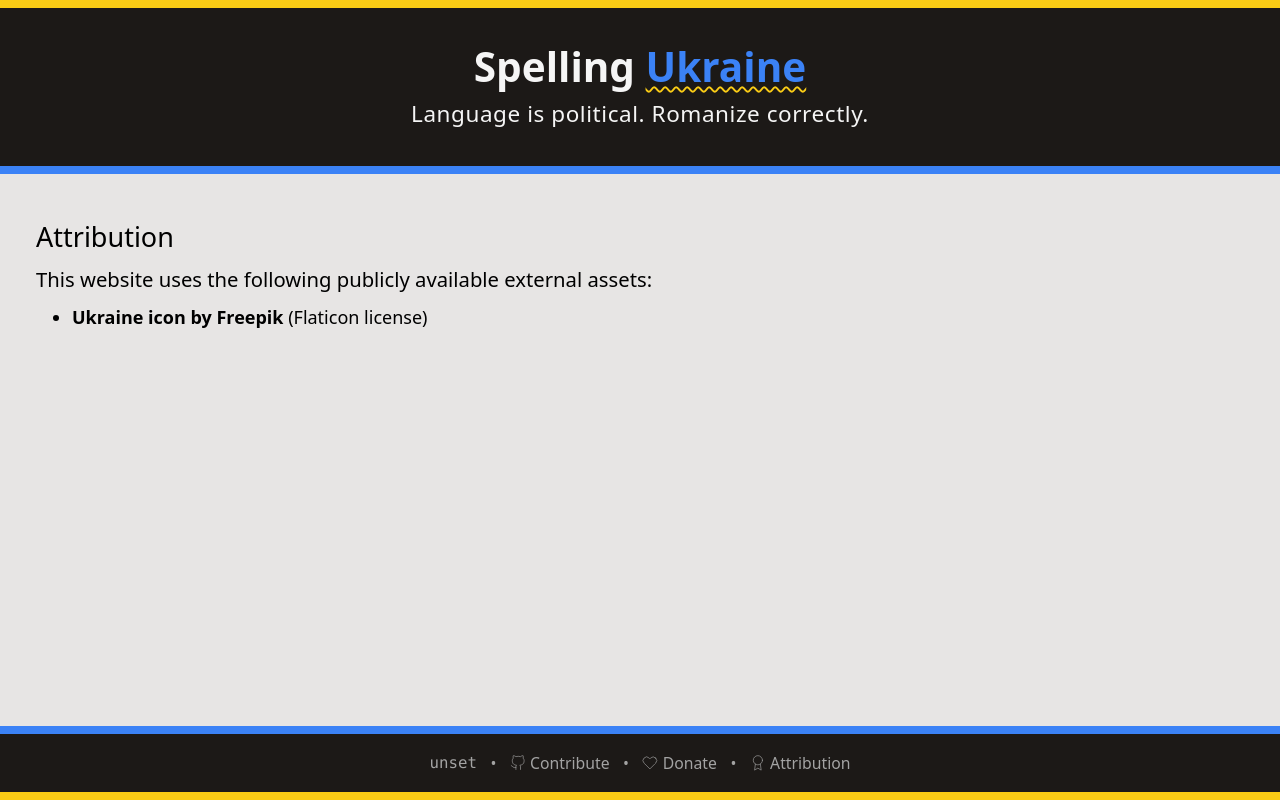
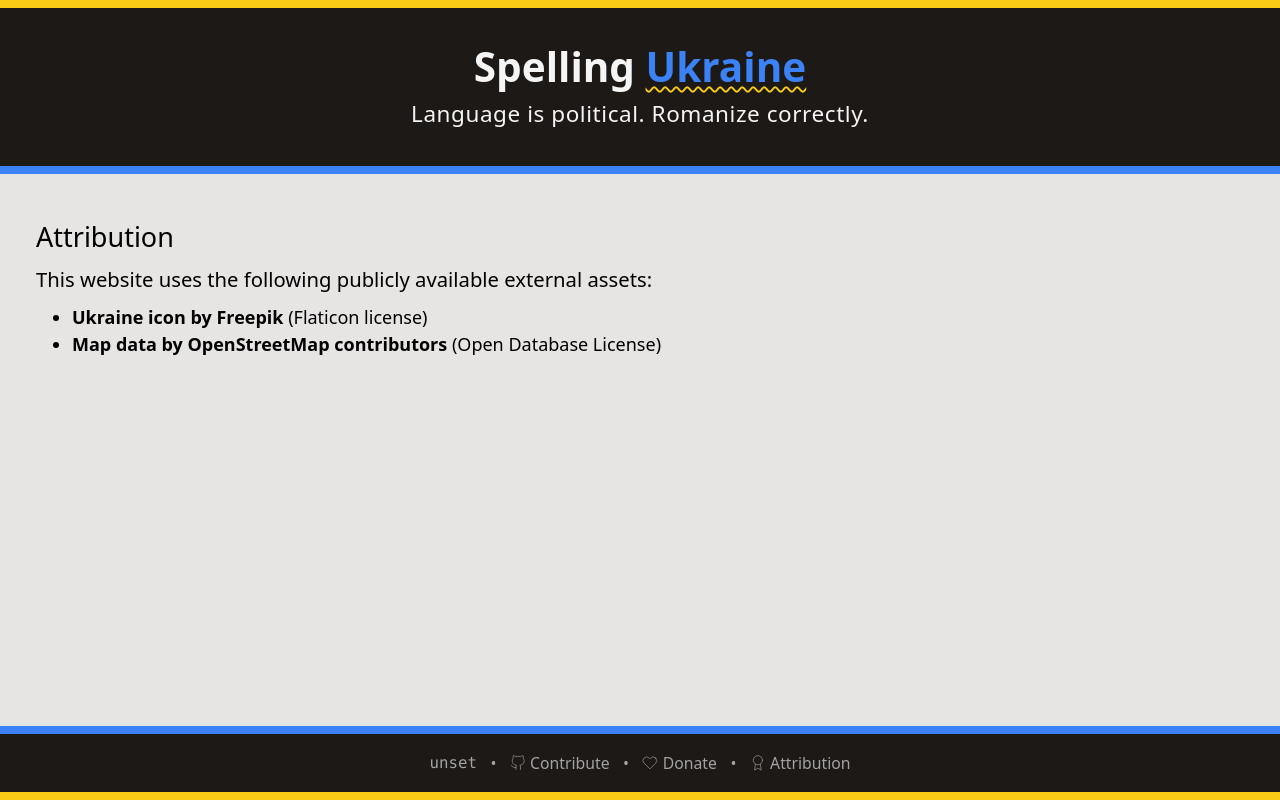
Before and after one commit to Tyrrrz/SpellingUkraine, a Next.js app: page /attribution in a window 1280 px wide. Built offline with nearby package versions, Linux system fonts and the light colour scheme; no server answers.

Commit message:
Add map renderer

```diff
--- a/next.config.js
+++ b/next.config.js
@@ -27,5 +27,9 @@ const nextConfig = {
 
 module.exports = withPWA({
   ...nextConfig,
-  pwa: { dest: 'public', runtimeCaching }
+  pwa: {
+    dest: 'public',
+    disable: process.env.NODE_ENV === 'development',
+    runtimeCaching
+  }
 });
--- a/package.json
+++ b/package.json
@@ -12,6 +12,7 @@
     "classnames": "^2.3.1",
     "next": "12.1.0",
     "next-pwa": "^5.4.6",
+    "pigeon-maps": "^0.21.0",
     "react": "17.0.2",
     "react-dom": "17.0.2",
     "react-icons": "^4.3.1"
--- a/pages/attribution.tsx
+++ b/pages/attribution.tsx
@@ -19,6 +19,12 @@ const AttributionsPage: NextPage = () => {
           <Link href="https://flaticon.com/free-icon/ukraine_197572">Ukraine icon by Freepik</Link>{' '}
           (Flaticon license)
         </li>
+        <li>
+          <Link href="https://openstreetmap.org/copyright">
+            Map data by OpenStreetMap contributors
+          </Link>{' '}
+          (Open Database License)
+        </li>
       </ul>
     </>
   );
--- a/pages/i/[id].tsx
+++ b/pages/i/[id].tsx
@@ -1,4 +1,6 @@
+import classNames from 'classnames';
 import { GetStaticPaths, GetStaticProps, NextPage } from 'next';
+import { Map, Marker } from 'pigeon-maps';
 import React from 'react';
 import { FiChevronLeft, FiEdit3, FiExternalLink, FiVolume1, FiVolume2, FiX } from 'react-icons/fi';
 import { HStack } from '../../components/hstack';
@@ -88,6 +90,21 @@ const EntryPage: NextPage<StaticProps> = ({ entry }) => {
               </HStack>
             ))}
         </div>
+
+        {entry.location && (
+          <div className={classNames('w-full')}>
+            <Map
+              height={300}
+              defaultCenter={[entry.location.latitude, entry.location.longitude]}
+              defaultZoom={6}
+            >
+              <Marker
+                color="#0ea5e9"
+                anchor={[entry.location.latitude, entry.location.longitude]}
+              />
+            </Map>
+          </div>
+        )}
       </div>
     </>
   );
```
Also changed, not shown: 1 other file (tests, documents, lock files or other folders).
